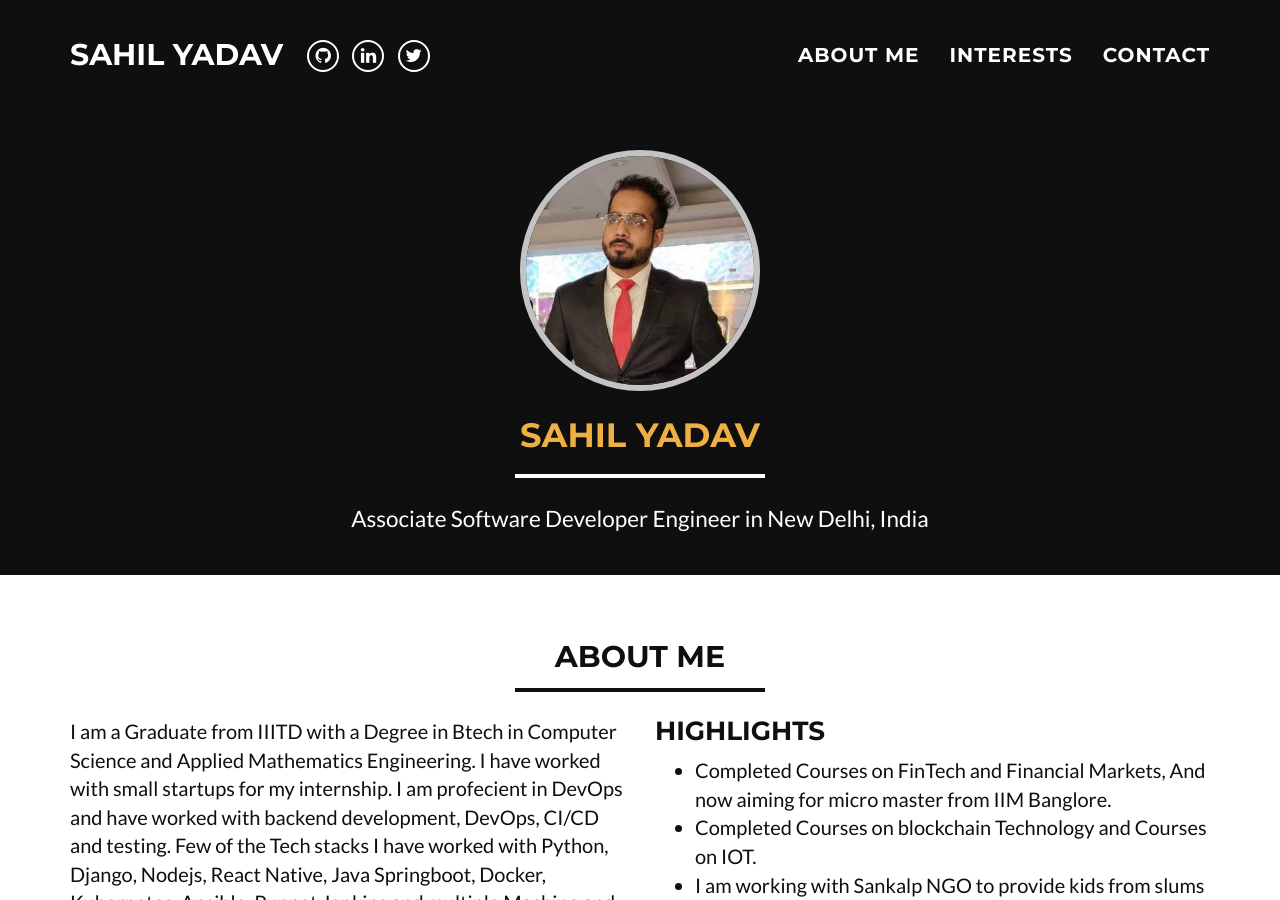
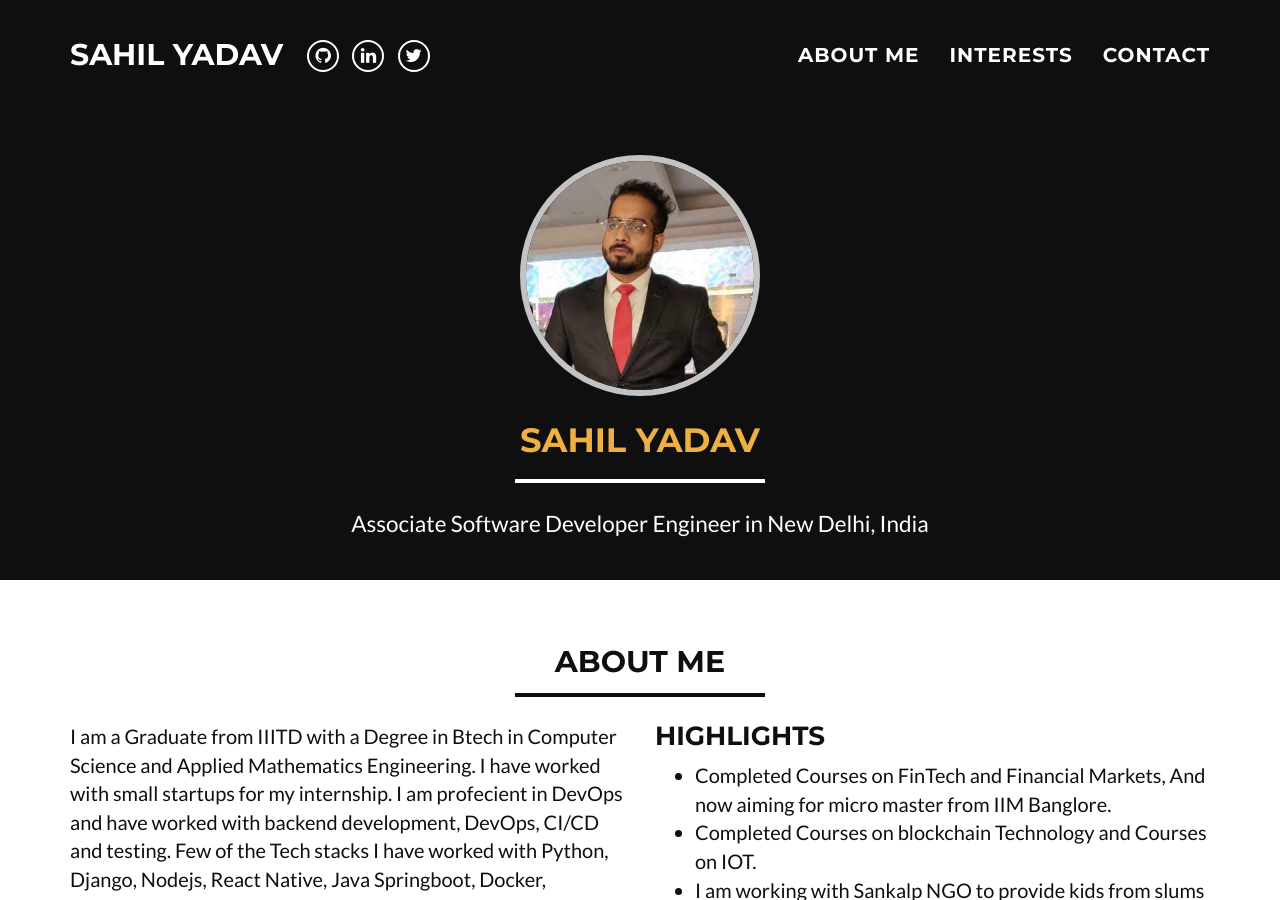
Before and after one commit to sahilyadav-here/sahilyadav-here.github.io, a Jekyll site: the page built from index.html, in a window 1280 px wide and 900 px high. Built offline with Jekyll 4.4.1, drawn with Linux system fonts in a browser that asks for light colours.

Commit message:
image padding

```diff
--- a/_layouts/default.html
+++ b/_layouts/default.html
@@ -74,7 +74,7 @@
     <header>
         <div class="container">
             <div class="row">
-                <div class="col-lg-12">
+                <div class="col-lg-12" style="padding-top:5px;">
                     <img class="profile-img" src="img/profile.png" alt="{{ site.name }}">
                     <div class="intro-text">
                         <span class="name">{{ site.name }}</span>
```
